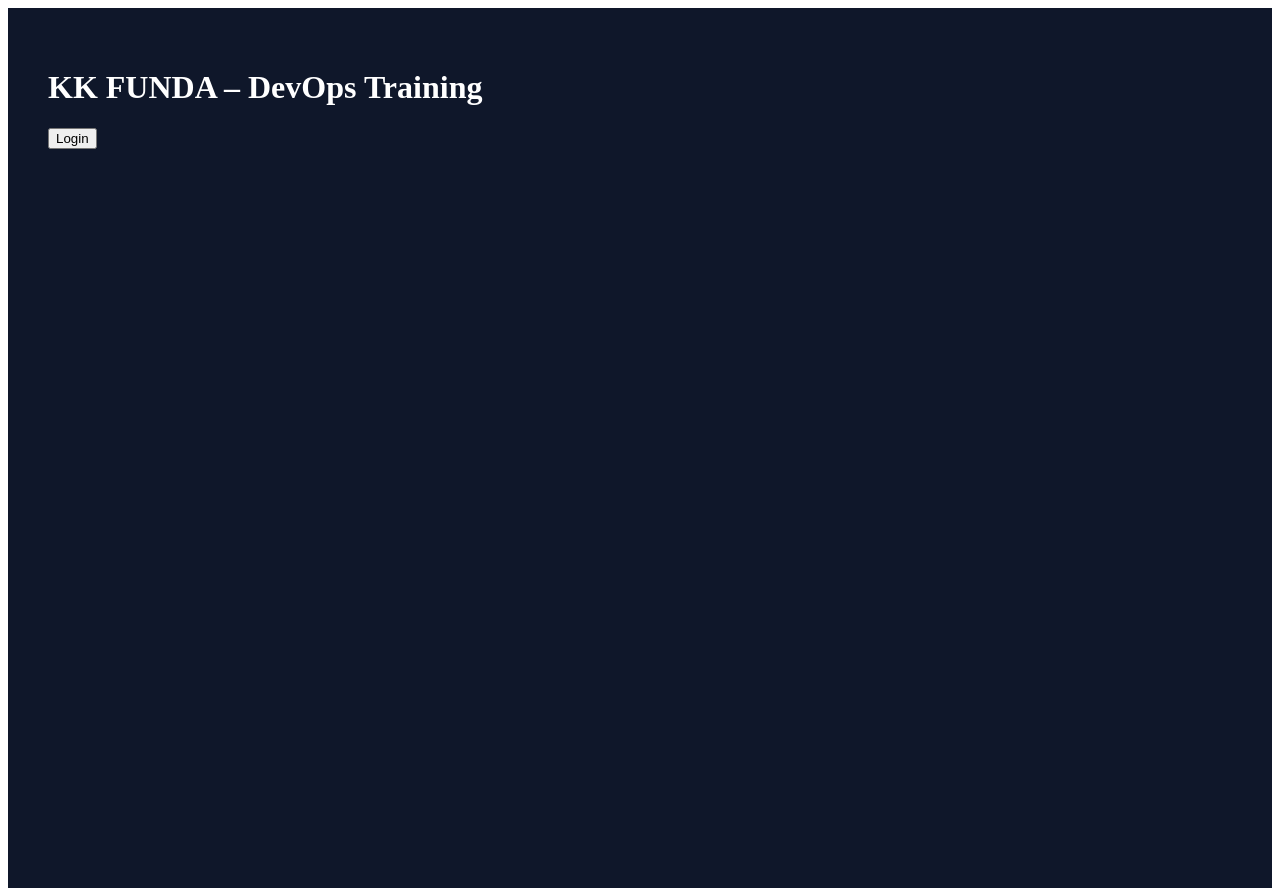
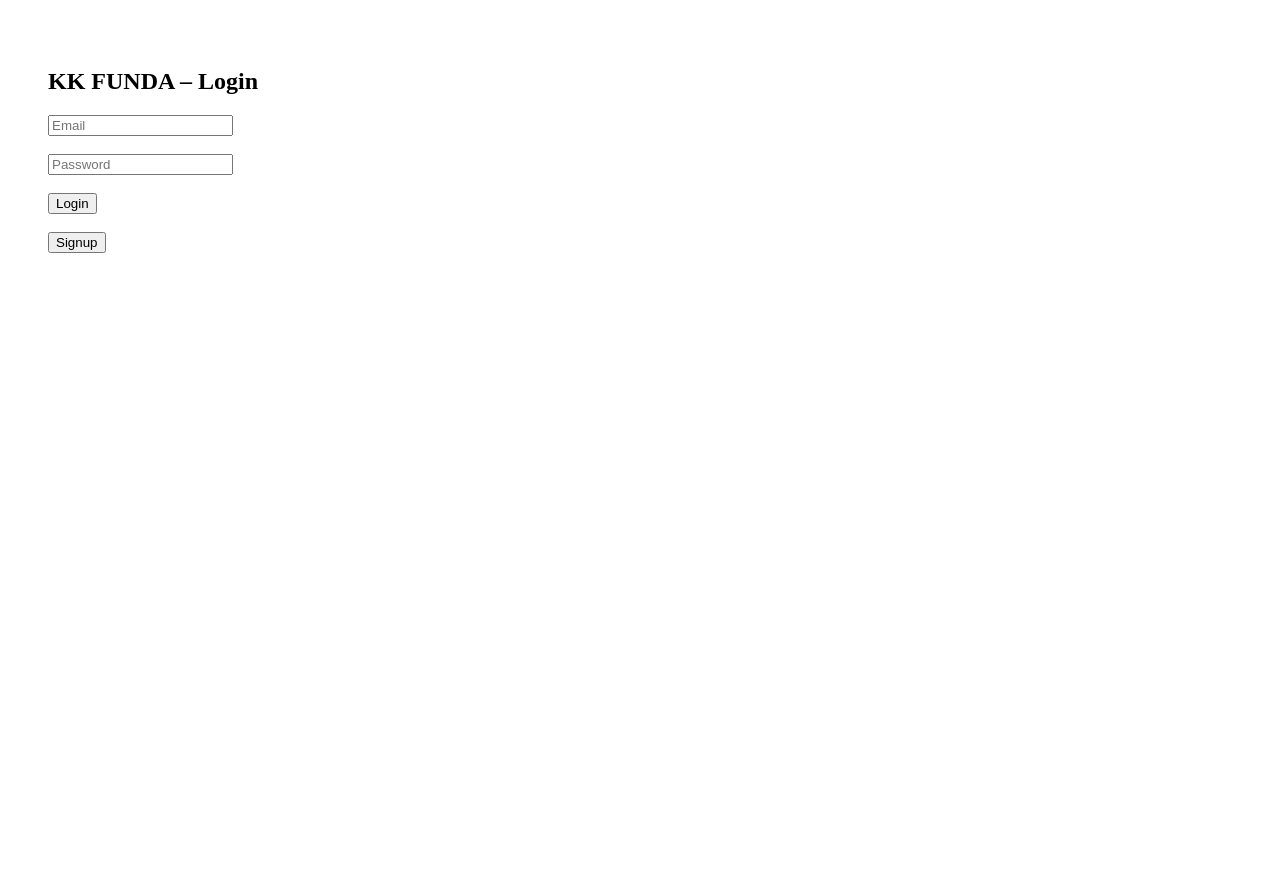
Before and after one commit to KandlaguntaVenkataSivaNiranjanReddy/DevOps-3tier-MIDDLEWARE, a React (Create React App) app in the folder frontend/: page / in a window 1280 px wide. After the commit the page ends 800 px from the top, so only its background shows below. Built offline with nearby package versions, Linux system fonts and the light colour scheme.

Commit message:
Update Login.jsx

```diff
--- a/frontend/src/pages/Login.jsx
+++ b/frontend/src/pages/Login.jsx
@@ -1,22 +1,42 @@
+import { useState } from "react";
 import axios from "../api/axios";
 import { useNavigate } from "react-router-dom";
 
 export default function Login() {
+  const [email, setEmail] = useState("");
+  const [password, setPassword] = useState("");
   const navigate = useNavigate();
 
   const login = async () => {
-    const res = await axios.post("/auth/login", {
-      email: "test@test.com",
-      password: "123456"
-    });
-    localStorage.setItem("token", res.data.token);
-    navigate("/dashboard");
+    try {
+      const res = await axios.post("/auth/login", { email, password });
+      localStorage.setItem("token", res.data.token);
+      navigate("/dashboard");
+    } catch (err) {
+      alert("Login failed");
+    }
   };
 
   return (
-    <div style={{ background: "#0f172a", height: "100vh", color: "white", padding: 40 }}>
-      <h1>KK FUNDA – DevOps Training</h1>
+    <div style={{ padding: 40 }}>
+      <h2>KK FUNDA – Login</h2>
+
+      <input
+        placeholder="Email"
+        value={email}
+        onChange={e => setEmail(e.target.value)}
+      /><br /><br />
+
+      <input
+        type="password"
+        placeholder="Password"
+        value={password}
+        onChange={e => setPassword(e.target.value)}
+      /><br /><br />
+
       <button onClick={login}>Login</button>
+      <br /><br />
+      <button onClick={() => navigate("/register")}>Signup</button>
     </div>
   );
 }
```
